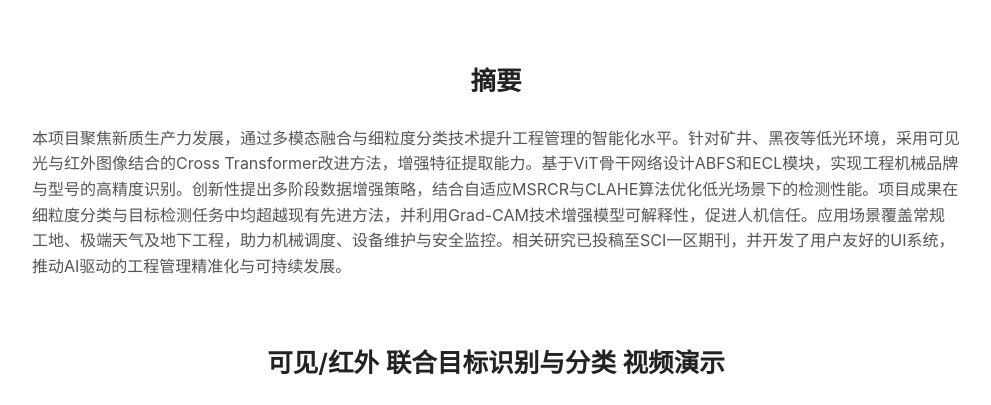
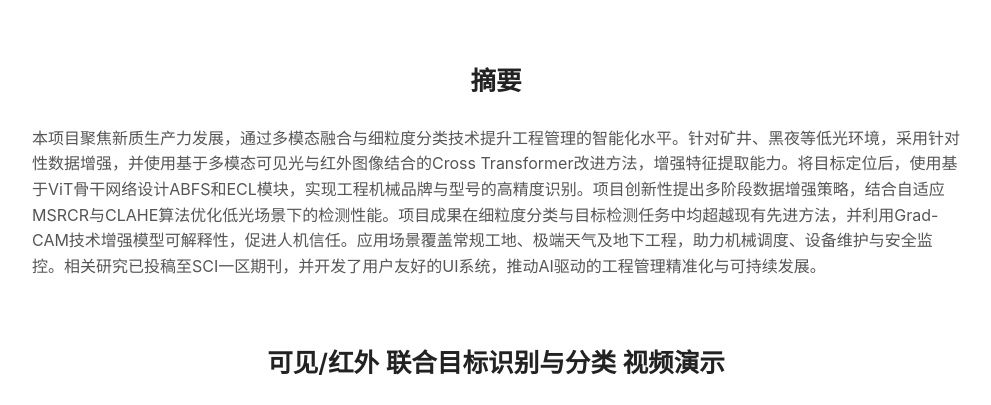
Before and after one commit to 9vvqaq/9vvqaq.github.io, a plain HTML site: page index.html in a window 1280 px wide. Shown: the part 319-724 px from the top of the page, without its empty margins (144-1135 px from the left). Drawn offline with Linux system fonts and the light colour scheme; a script that the page names is missing.

Commit message:
Update index.html

```diff
--- a/index.html
+++ b/index.html
@@ -44,7 +44,7 @@ canvas{height:128px;width:128px}
   <section>
     <h2>摘要</h2>
     <p>
-      本项目聚焦新质生产力发展，通过多模态融合与细粒度分类技术提升工程管理的智能化水平。针对矿井、黑夜等低光环境，采用可见光与红外图像结合的Cross Transformer改进方法，增强特征提取能力。基于ViT骨干网络设计ABFS和ECL模块，实现工程机械品牌与型号的高精度识别。创新性提出多阶段数据增强策略，结合自适应MSRCR与CLAHE算法优化低光场景下的检测性能。项目成果在细粒度分类与目标检测任务中均超越现有先进方法，并利用Grad-CAM技术增强模型可解释性，促进人机信任。应用场景覆盖常规工地、极端天气及地下工程，助力机械调度、设备维护与安全监控。相关研究已投稿至SCI一区期刊，并开发了用户友好的UI系统，推动AI驱动的工程管理精准化与可持续发展。
+      本项目聚焦新质生产力发展，通过多模态融合与细粒度分类技术提升工程管理的智能化水平。针对矿井、黑夜等低光环境，采用针对性数据增强，并使用基于多模态可见光与红外图像结合的Cross Transformer改进方法，增强特征提取能力。将目标定位后，使用基于ViT骨干网络设计ABFS和ECL模块，实现工程机械品牌与型号的高精度识别。项目创新性提出多阶段数据增强策略，结合自适应MSRCR与CLAHE算法优化低光场景下的检测性能。项目成果在细粒度分类与目标检测任务中均超越现有先进方法，并利用Grad-CAM技术增强模型可解释性，促进人机信任。应用场景覆盖常规工地、极端天气及地下工程，助力机械调度、设备维护与安全监控。相关研究已投稿至SCI一区期刊，并开发了用户友好的UI系统，推动AI驱动的工程管理精准化与可持续发展。
     </p>
   </section>
 
```
